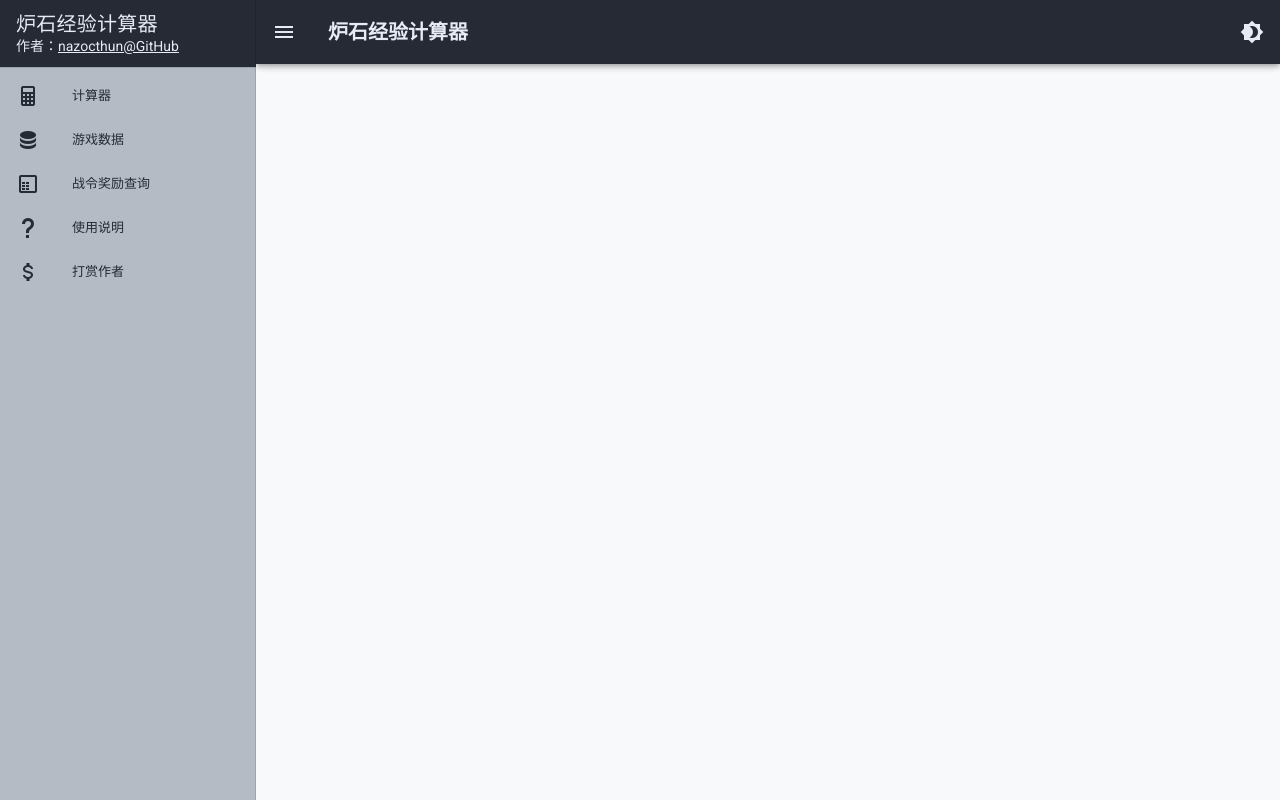
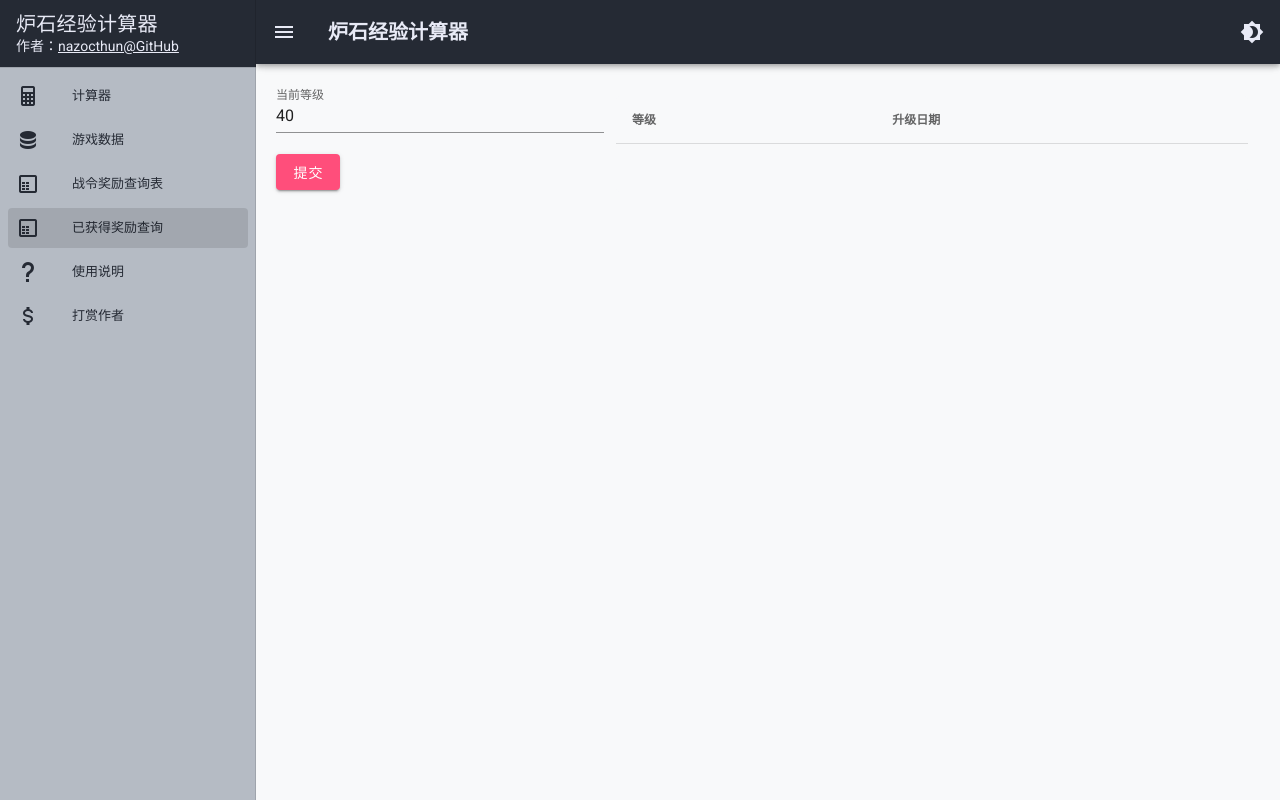
Before and after one commit to nazocthun/hs_cal, a Vue app: page /#/lookup in a window 1280 px wide. Built offline with nearby package versions, Linux system fonts and the light colour scheme.

Commit message:
new feature: lookup

```diff
--- a/src/App.vue
+++ b/src/App.vue
@@ -52,7 +52,8 @@
     items: [
       { title: "计算器", icon: "mdi-calculator", to: "/" },
       { title: "游戏数据", icon: "mdi-database", to: "/data" },
-      { title: "战令奖励查询", icon: "mdi-file-table-box-outline", to: "/pass" },
+      { title: "战令奖励查询表", icon: "mdi-file-table-box-outline", to: "/pass" },
+      { title: "已获得奖励查询", icon: "mdi-file-table-box-outline", to: "/lookup" },
       { title: "使用说明", icon: "mdi-help", to: "/readme" },
       { title: "打赏作者", icon: "mdi-currency-usd", to: "/sponsor" },
     ],
--- a/src/data/exp.json
+++ b/src/data/exp.json
@@ -3,6 +3,12 @@
         "exp": 0,
         "totalExp": 0,
         "freePrize": "曼科里克（无法制作的传说卡牌）",
+        "prize": {
+            "card": [0,0,0,1],
+            "gold": 0,
+            "ticket": 0,
+            "pack": 0
+        },
         "passPrize": "10%经验值加成，钻石卡牌剑圣萨穆罗（不可分解）"
     },
     "2": {
--- a/src/router/index.js
+++ b/src/router/index.js
@@ -5,6 +5,7 @@
 import Pass from '../views/Pass.vue'
 import Sponsor from '../views/Sponsor.vue'
 import Readme from '../views/Readme.vue'
+import LookUp from '../views/LookUp.vue'
 
 Vue.use(VueRouter)
 
@@ -25,6 +26,11 @@
     component: Pass
   },
   {
+    path: '/lookup',
+    name: 'LookUp',
+    component: LookUp
+  },
+  {
     path: '/readme',
     name: 'Readme',
     component: Readme
--- /dev/null
+++ b/src/views/LookUp.vue
@@ -0,0 +1,75 @@
+<template>
+  <div class="pa-5">
+    <v-container>
+      <v-row>
+          <v-col class="col-12 col-xs-12 col-sm-4">
+            <v-row>
+              <v-text-field
+                v-model="currentLevel"
+                :rules="levelRules"
+                label="当前等级"
+                required
+              ></v-text-field>
+            </v-row>
+
+            <v-row>
+              <v-btn class="primary" elevation="2" @click="calculate">提交</v-btn>
+            </v-row>
+          </v-col>
+
+          <v-col class="col-12 col-xs-12 col-sm-8">
+            <v-simple-table class="background">
+              <template v-slot:default>
+                <thead>
+                  <tr>
+                    <th class="text-left">等级</th>
+                    <th class="text-left">升级日期</th>
+                  </tr>
+                </thead>
+                <tbody>
+                  <tr>
+                    <td></td>
+                    <td></td>
+                  </tr>
+                </tbody>
+              </template>
+            </v-simple-table>
+        </v-col>
+      </v-row>
+    </v-container>
+  </div>
+
+
+</template>
+
+<script>
+
+export default {
+
+  name: "LookUp",
+
+  data: () => ({
+    levelRules: [
+      //(v) => !!v || "请输入等级",
+      (v) => /^[0-9]*$/.test(v) || "等级必须为数字",
+      (v) => (Number(v)<401 && Number(v)>0) || "等级必须在1-400之间",
+    ],
+
+  }),
+  computed:{
+    currentLevel: {
+      get() {
+        return this.$store.state.currentLevel
+      },
+      set(newValue) {
+        this.$store.commit('changeCurrentLevel', newValue)
+      }
+    },
+  },
+  methods: {
+    calculate() {
+
+    }
+  }
+};
+</script>
```
